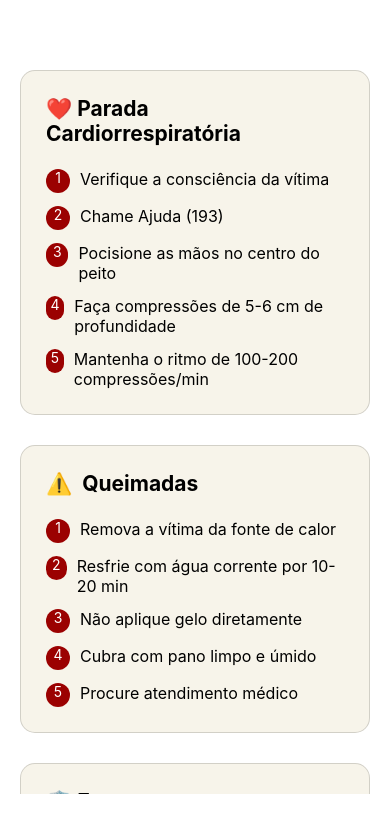
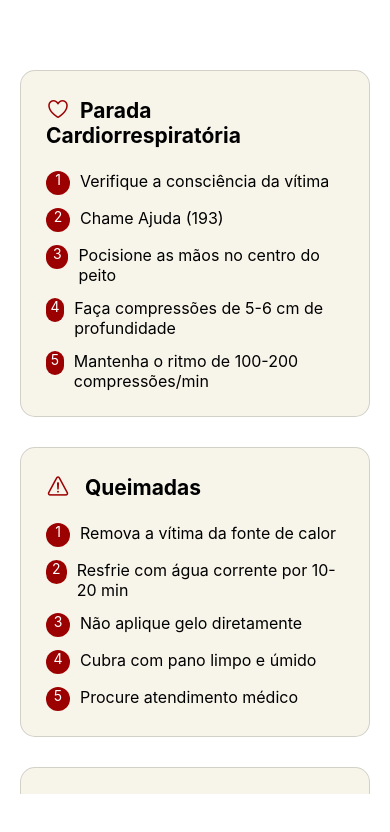
Before and after one commit to LiviaOrmeleze/rescue_us, a React Native app: screen / in a window 390 px wide. Shown: the top 832 px of the page. Built offline with nearby package versions, Linux system fonts and the light colour scheme.

Commit message:
instalando ionicons, adicionando icones, transformando a caixa de emergencia em um botão de ligar

```diff
--- a/App.js
+++ b/App.js
@@ -1,12 +1,15 @@
 import { StatusBar } from "expo-status-bar";
 import { useState } from "react";
 import {
+  Linking,
   RefreshControl,
   ScrollView,
   StyleSheet,
   Text,
+  TouchableOpacity,
   View,
 } from "react-native";
+import { Ionicons } from "@expo/vector-icons";
 
 export default function App() {
   const [refreshing, setRefreshing] = useState(false);
@@ -41,7 +44,7 @@ export default function App() {
         <View style={styles.estCard}>
           <View style={styles.cardPQE}>
             <Text style={styles.textCardPQE}>
-              ❤️ Parada Cardiorrespiratória
+            <Ionicons name="heart-outline" size={24} color="#9b0101"></Ionicons>  Parada Cardiorrespiratória
             </Text>
             <View style={styles.ListaPQE}>
               <Text style={[styles.bolinhaLista, styles.textBolinha]}>1</Text>
@@ -75,7 +78,7 @@ export default function App() {
 
           <View style={styles.cardPQE}>
             <Text style={styles.textCardPQE}>
-            ⚠️  Queimadas
+            <Ionicons name="warning-outline" size={24} color="#9b0101"></Ionicons>   Queimadas
             </Text>
             <View style={styles.ListaPQE}>
               <Text style={[styles.bolinhaLista, styles.textBolinha]}>1</Text>
@@ -109,7 +112,7 @@ export default function App() {
 
           <View style={styles.cardPQE}>
             <Text style={styles.textCardPQE}>
-              🛡️ Engasgo
+            <Ionicons  name="shield-outline" size={24} color="#9b0101"></Ionicons>   Engasgo
             </Text>
             <View style={styles.ListaPQE}>
               <Text style={[styles.bolinhaLista, styles.textBolinha]}>1</Text>
@@ -142,15 +145,17 @@ export default function App() {
           </View>
         </View>
 
+          <TouchableOpacity onPress={() => Linking.openURL('tel:193')}>
         <View style={styles.caixaEmergencia}>
           <View style={styles.estCardEmergencia}>
-          <Text style={styles.textIcon}>📞</Text>
+          <Text style={styles.textIcon}> <Ionicons  name="call-outline" size={30} color="#FF9903"></Ionicons> </Text>
           <View>
           <Text style={styles.textEmergencia}>Emergência: 193</Text>
           <Text style={styles.textExpEmergencia}>Em casos de emergência, sempre acione o Corpo de Bombeiros</Text>
           </View>
           </View>
         </View>
+          </TouchableOpacity>
 
       </ScrollView>
     </View>
@@ -202,7 +207,7 @@ const styles = StyleSheet.create({
   },
   caixaEmergencia:{
     backgroundColor:"rgba(255,153,3,0.15)",
-    padding:20,
+    padding:18,
     borderRadius: 15,
     marginTop:30,
     borderWidth: 1,
@@ -213,7 +218,7 @@ const styles = StyleSheet.create({
     gap:10,
   },
   textIcon:{
-    fontSize:25,
+    alignItems:"center",
     padding:10
   },
   textEmergencia:{
--- a/package.json
+++ b/package.json
@@ -9,10 +9,12 @@
     "web": "expo start --web"
   },
   "dependencies": {
+    "@expo/vector-icons": "^15.0.2",
     "expo": "~54.0.7",
     "expo-status-bar": "~3.0.8",
     "react": "19.1.0",
-    "react-native": "0.81.4"
+    "react-native": "0.81.4",
+    "react-native-vector-icons": "^10.3.0"
   },
   "private": true
 }
```
Also changed, not shown: 1 other file (tests, documents, lock files or other folders).
